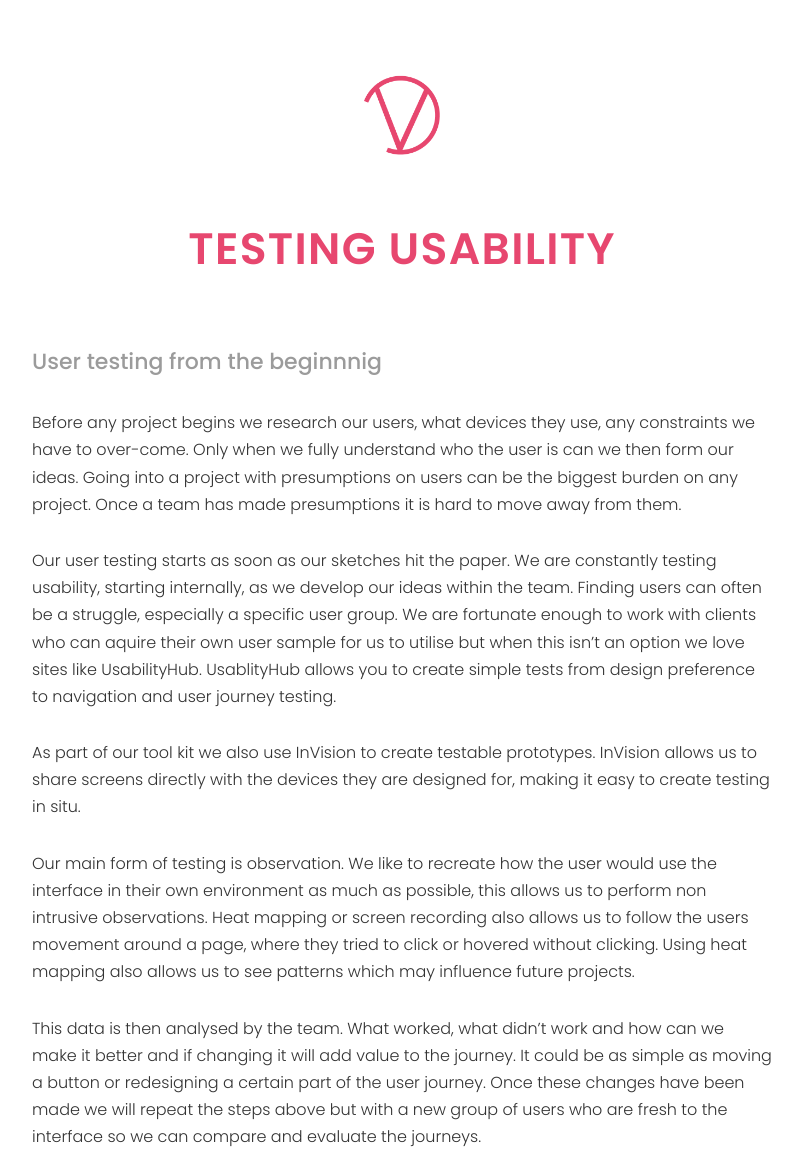
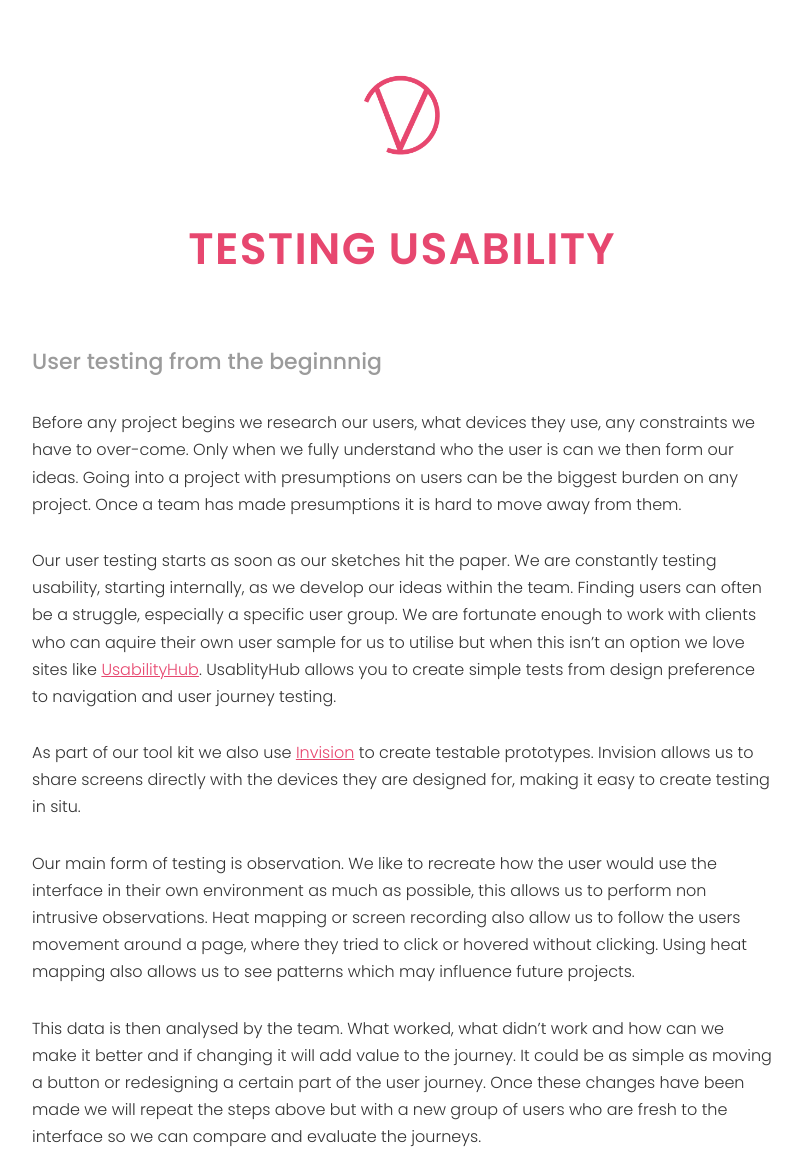
Before and after one commit to vixdigital/playbook, a Jekyll site: the page built from _plays/05-designing/testing-usability.markdown, in a window 1280 px wide. Shown: the top 1160 px of the page, without its empty margins (238-1040 px from the left). Built offline with Jekyll 4.4.1, drawn with Linux system fonts in a browser that asks for light colours; grey boxes are pictures that could not be loaded.

Commit message:
Create testing-usability.markdown

```diff
--- a/_plays/05-designing/testing-usability.markdown
+++ b/_plays/05-designing/testing-usability.markdown
@@ -6,11 +6,11 @@
 Before any project begins we research our users, what devices they use, any constraints we have to over-come. Only when we fully understand who the user is can we then form our ideas. Going into a project with presumptions on users can be the biggest burden on any project. Once a team has made presumptions it is hard to move away from them.
 
 Our user testing starts as soon as our sketches hit the paper. We are constantly testing usability, starting internally, as we develop our ideas within the team.
-Finding users can often be a struggle, especially a specific user group. We are fortunate enough to work with clients who can aquire their own user sample for us to utilise but when this isn't an option we love sites like UsabilityHub. UsablityHub allows you to create simple tests from design preference to navigation and user journey testing.
+Finding users can often be a struggle, especially a specific user group. We are fortunate enough to work with clients who can aquire their own user sample for us to utilise but when this isn't an option we love sites like [UsabilityHub](https://usabilityhub.com). UsablityHub allows you to create simple tests from design preference to navigation and user journey testing.
 
-As part of our tool kit we also use InVision to create testable prototypes. InVision allows us to share screens directly with the devices they are designed for, making it easy to create testing in situ.
+As part of our tool kit we also use [Invision](https://www.invisionapp.com) to create testable prototypes. Invision allows us to share screens directly with the devices they are designed for, making it easy to create testing in situ.
 
-Our main form of testing is observation. We like to recreate how the user would use the interface in their own environment as much as possible, this allows us to perform non intrusive observations. Heat mapping or screen recording also allows us to follow the users movement around a page, where they tried to click or hovered without clicking. Using heat mapping also allows us to see patterns which may influence future projects.
+Our main form of testing is observation. We like to recreate how the user would use the interface in their own environment as much as possible, this allows us to perform non intrusive observations. Heat mapping or screen recording also allow us to follow the users movement around a page, where they tried to click or hovered without clicking. Using heat mapping also allows us to see patterns which may influence future projects.
 
 This data is then analysed by the team. What worked, what didn't work and how can we make it better and if changing it will add value to the journey. It could be as simple as moving a button or redesigning a certain part of the user journey. Once these changes have been made we will repeat the steps above but with a new group of users who are fresh to the interface so we can compare and evaluate the journeys.
 
```
